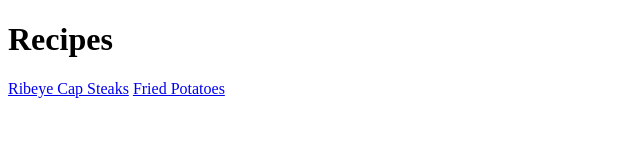
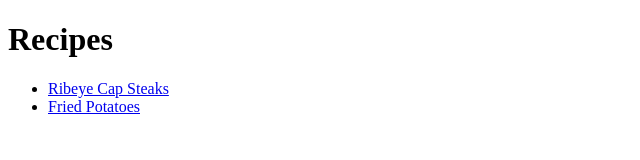
Before and after one commit to wattan4/odin-recipes, a plain HTML site: page index.html in a window 1280 px wide. Shown: the whole page, without its empty margins (0-640 px from the left). Drawn offline with Linux system fonts and the light colour scheme.

Commit message:
Changed recipes into an unordered list

```diff
--- a/index.html
+++ b/index.html
@@ -8,7 +8,9 @@
 </head>
 <body>
     <h1>Recipes</h1>
-    <a href="recipes/ribeye_cap_steaks.html">Ribeye Cap Steaks</a>
-    <a href="recipes/fried_potatoes.html">Fried Potatoes</a>
+    <ul>
+    <li><a href="recipes/ribeye_cap_steaks.html">Ribeye Cap Steaks</a></li>
+    <li><a href="recipes/fried_potatoes.html">Fried Potatoes</a></li>
+    </ul>
 </body>
 </html>
```
